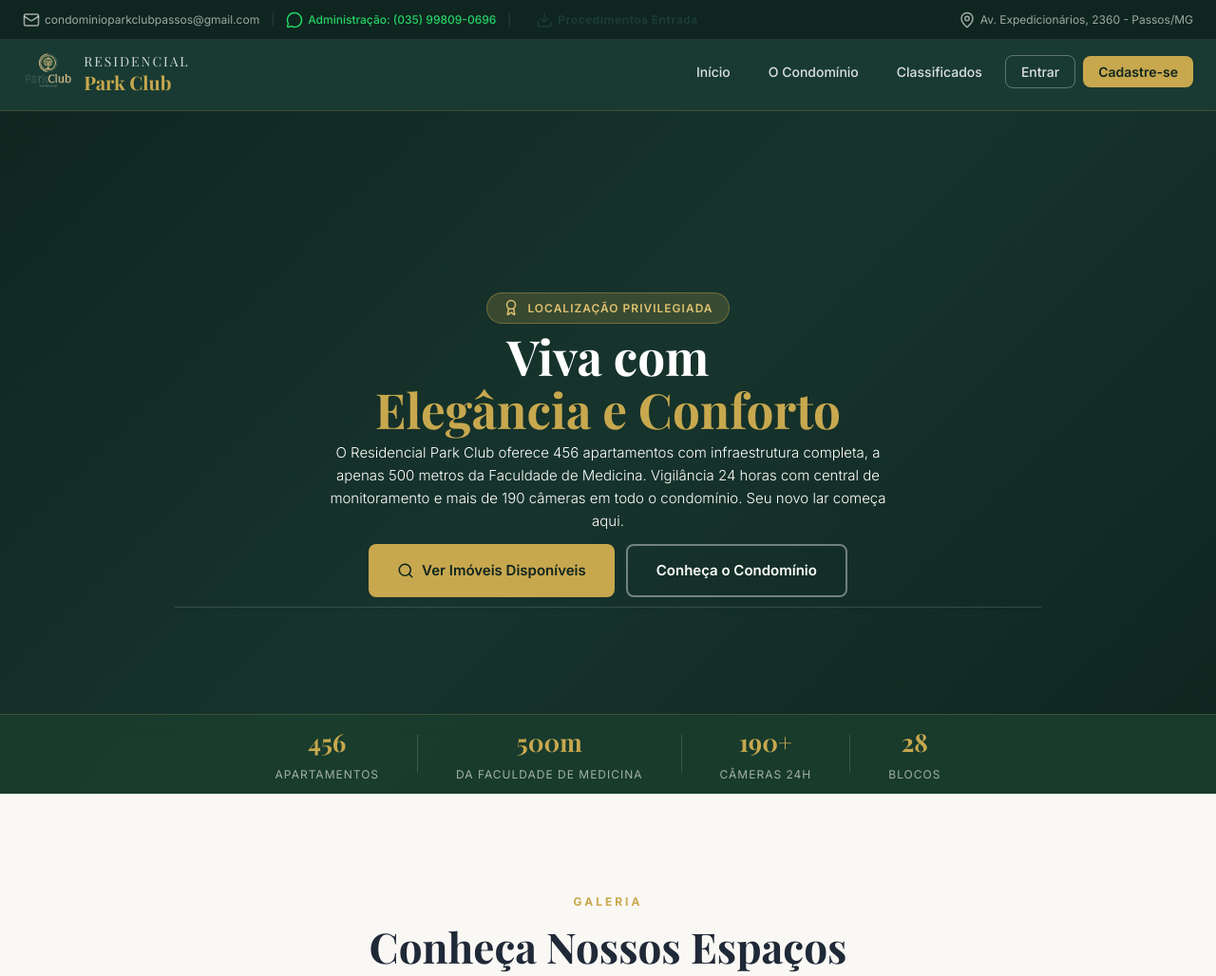
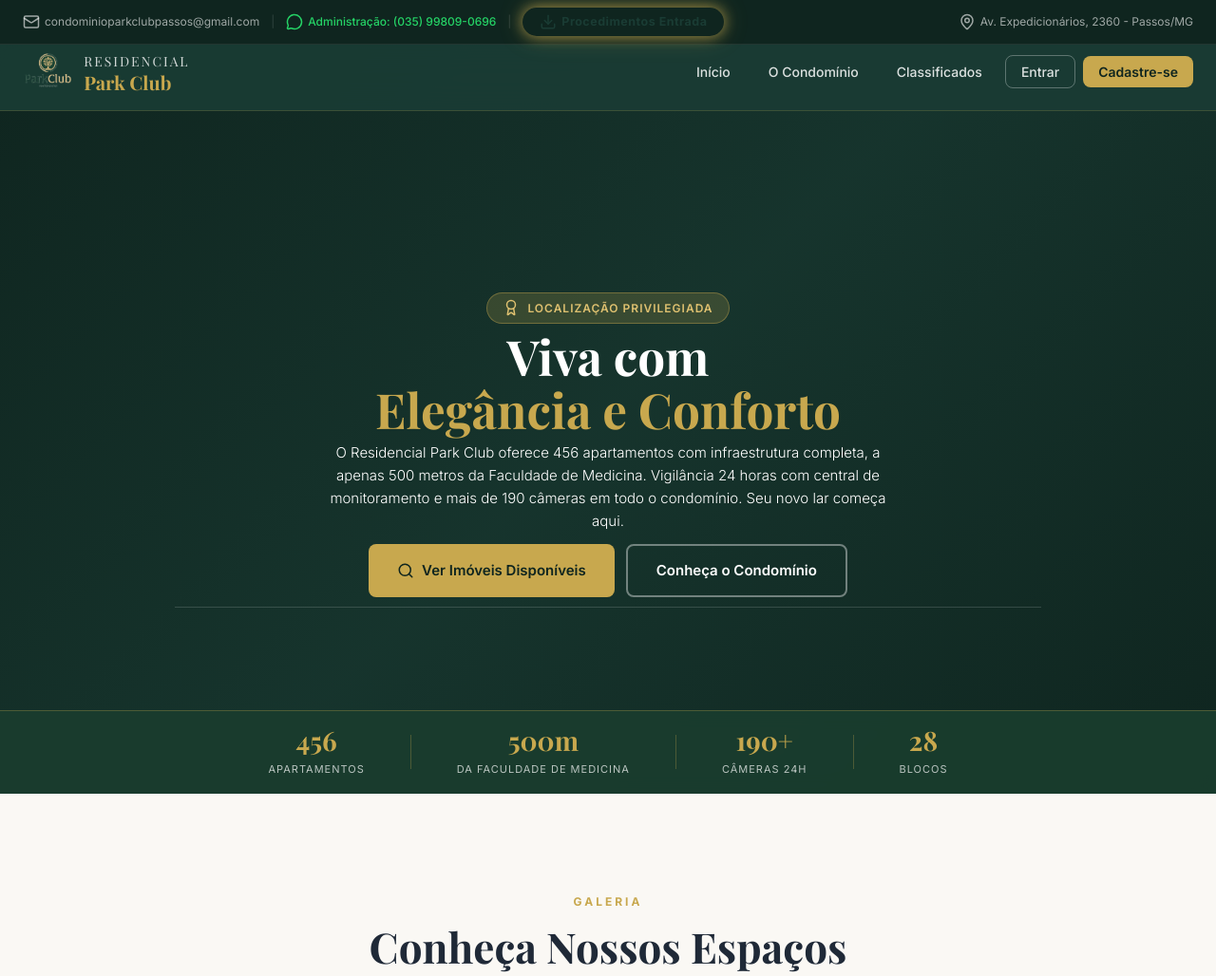
Before and after one commit to lumezencio/residencialparkclub, a Django app: page / in a window 1280 px wide. Shown: the top 1028 px of the page at 95% size. Run offline with Django 5.2, Linux system fonts and the light colour scheme; data that the repository does not hold is empty.

Commit message:
Fix ticker duplicação, scroll contínuo, botão Procedimentos glow, stats bar
- Ticker: duplicação dinâmica baseada na largura real dos itens
- Ticker: keyframes calculados em JS para scroll sem itens duplicados visíveis
- Botão Procedimentos Entrada: glow dourado pulsante com animação
- Stats bar: padding maior, fundo mais opaco, melhor contraste

Co-Authored-By: Claude Opus 4.6 (1M context) <noreply@anthropic.com>

```diff
--- a/static/css/style.css
+++ b/static/css/style.css
@@ -327,11 +327,11 @@ a.topbar-item:hover {
     left: 0;
     right: 0;
     z-index: 5;
-    background: rgba(26, 61, 46, 0.9);
+    background: rgba(26, 61, 46, 0.95);
     -webkit-backdrop-filter: blur(10px);
     backdrop-filter: blur(10px);
-    padding: 8px 0;
-    border-top: 1px solid rgba(200, 168, 78, 0.2);
+    padding: 14px 0;
+    border-top: 1px solid rgba(200, 168, 78, 0.3);
 }
 
 /* Slideshow container */
@@ -476,7 +476,10 @@ a.topbar-item:hover {
     display: flex;
     justify-content: center;
     align-items: center;
-    gap: 40px;
+    gap: 48px;
+    max-width: 900px;
+    margin: 0 auto;
+    padding: 0 20px;
 }
 
 .stat-item { text-align: center; }
@@ -484,22 +487,24 @@ a.topbar-item:hover {
 .stat-number {
     display: block;
     font-family: var(--font-display);
-    font-size: 26px;
+    font-size: 28px;
     font-weight: 700;
     color: var(--accent);
+    line-height: 1.2;
 }
 
 .stat-label {
-    font-size: 12px;
-    color: rgba(255,255,255,.6);
+    font-size: 11px;
+    color: rgba(255,255,255,.7);
     text-transform: uppercase;
     letter-spacing: 1px;
+    margin-top: 2px;
 }
 
 .stat-divider {
     width: 1px;
-    height: 40px;
-    background: rgba(255,255,255,.15);
+    height: 36px;
+    background: rgba(200, 168, 78, 0.3);
 }
 
 @media (max-width: 768px) {
@@ -2163,25 +2168,11 @@ select.form-input {
 .hero-ticker-track {
     display: flex;
     gap: 12px;
-    animation: scrollAnuncios 60s linear infinite;
     width: max-content;
 }
 
 .hero-ticker-track:hover {
-    animation-play-state: paused;
-}
-
-.hero-ticker-avisos {
-    animation: scrollAvisos 45s linear infinite;
-}
-
-.hero-ticker-avisos:hover {
-    animation-play-state: paused;
-}
-
-@keyframes scrollAvisos {
-    0% { transform: translateX(0); }
-    100% { transform: translateX(-50%); }
+    animation-play-state: paused !important;
 }
 
 .hero-ticker-divider {
@@ -2281,14 +2272,6 @@ select.form-input {
 
 .hero-anuncio-card {
     cursor: pointer;
-}
-
-@keyframes scrollAnuncios {
-    0% { transform: translateX(0); }
-    100% { transform: translateX(-50%); }
-}
-
-.hero-anuncio-card {
     display: flex;
     align-items: center;
     gap: 8px;
@@ -2758,15 +2741,25 @@ select.form-input {
     background: var(--gold);
     color: var(--primary) !important;
     font-weight: 800;
-    padding: 3px 14px;
+    padding: 5px 18px;
     border-radius: 20px;
-    font-size: 12px;
+    font-size: 12.5px;
     letter-spacing: 0.5px;
+    box-shadow: 0 0 10px rgba(200, 168, 78, 0.5), 0 0 20px rgba(200, 168, 78, 0.2);
+    animation: pulseGlow 2s ease-in-out infinite;
+    transition: all 0.3s ease;
+}
+
+@keyframes pulseGlow {
+    0%, 100% { box-shadow: 0 0 10px rgba(200, 168, 78, 0.5), 0 0 20px rgba(200, 168, 78, 0.2); }
+    50% { box-shadow: 0 0 15px rgba(200, 168, 78, 0.8), 0 0 30px rgba(200, 168, 78, 0.4); }
 }
 
 .topbar-download:hover {
     background: #fff;
     color: var(--primary) !important;
+    box-shadow: 0 0 15px rgba(255, 255, 255, 0.6);
+    transform: scale(1.05);
 }
 
 /* ============================================
```
Also changed, not shown: static/js/main.js (+29 -4 lines).
